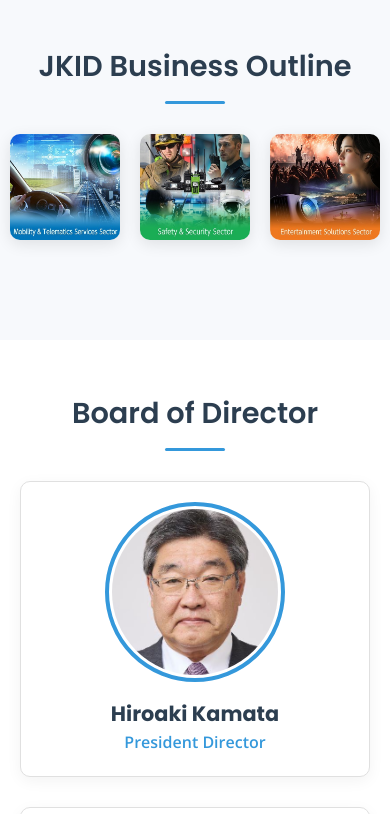
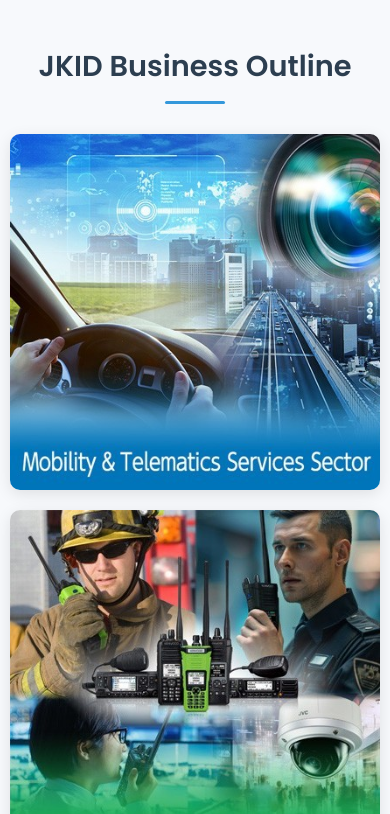
Before and after one commit to alfingrh192/id.jvckenwood, a plain HTML site: page index.html in a window 390 px wide. Shown: the part 1500-2314 px from the top of the page. Drawn offline with nearby package versions, Linux system fonts and the light colour scheme.

Commit message:
Update style.css

```diff
--- a/css/style.css
+++ b/css/style.css
@@ -1346,7 +1346,32 @@ ul {
         transform: rotate(90deg);
     }
 
-    /* ... (Aturan lain di 768px tetap sama) ... */
+    /* Layout Business Outline & Product Card */
+    .segment-grid {
+        display: flex;
+        flex-direction: column; /* Menampilkan kartu secara vertikal */
+        gap: 20px; /* Jarak antar kartu */
+    }
+
+    .segment-card {
+        box-shadow: 0 4px 15px rgba(0, 0, 0, 0.1); /* Gaya bayangan sesuai desktop */
+        border-radius: 10px; /* Sudut melengkung sesuai desktop */
+        overflow: hidden;
+        transition: none; /* Menghapus transisi hover di mobile */
+    }
+
+    /* Menghapus efek hover di mobile */
+    .segment-card:hover {
+        transform: none;
+        box-shadow: 0 4px 15px rgba(0, 0, 0, 0.1);
+    }
+
+    .segment-card img {
+        width: 100%;
+        height: auto; /* Memastikan tinggi menyesuaikan gambar */
+        object-fit: cover;
+    }
+
     .hero-caption {
         font-size: 1.2rem;
     }
```
